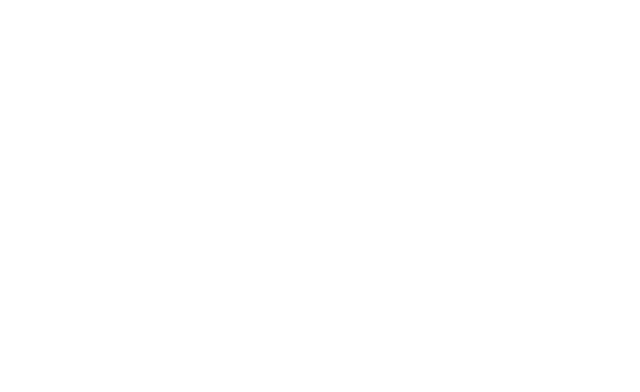
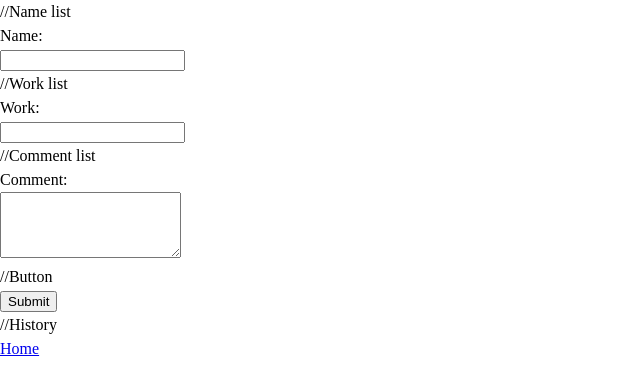
Before and after one commit to kamyu-git/Daily-report, a website built with Vite: page index.html in a window 1280 px wide. Shown: the whole page, without its empty margins (0-640 px from the left). Built offline with nearby package versions, Linux system fonts and the light colour scheme; a web font is replaced by a local one.

Commit message:
susunnda

```diff
--- a/index.html
+++ b/index.html
@@ -12,6 +12,44 @@
     <link rel = "stylesheet" href="./style.css">
   </head>
   <body>
+
+<form class="form" action="" id="js-form">
+
+//Name list
+    <div class="form-list">
+      <label class="form-title" for="name">Name:</label>
+      <div class="form-field">
+        <input class="input-field" type="text" id ="name" name="name">
+      </div>
+    </div>
+
+//Work list
+  <div class="form-list">
+    <label class="form-title" for="work">Work:</label>
+    <div class="form-field">
+      <input class="input-field" type="text" id ="work" name="work">
+    </div>
+  </div>
+
+//Comment list
+  <div class="form-list">
+    <label class="form-title" for="work">Comment:</label>
+    <div class="form-field">
+      <textarea class="input-field" id ="comment" name="comment" rows="4" oles="50"></textarea>
+    </div>
+  </div>
+
+//Button
+  <div class="form-button">
+    <button class="button" type="submit">Submit</button>
+  </div>
+
+//History
+  <div class="history-linl">
+    <a href="./">Home</a>
+    <a href="./history.html"></a>
+  </div>
+</form>
     <script type="module" src="/src/main.js"></script>
   </body>
 </html>
```
